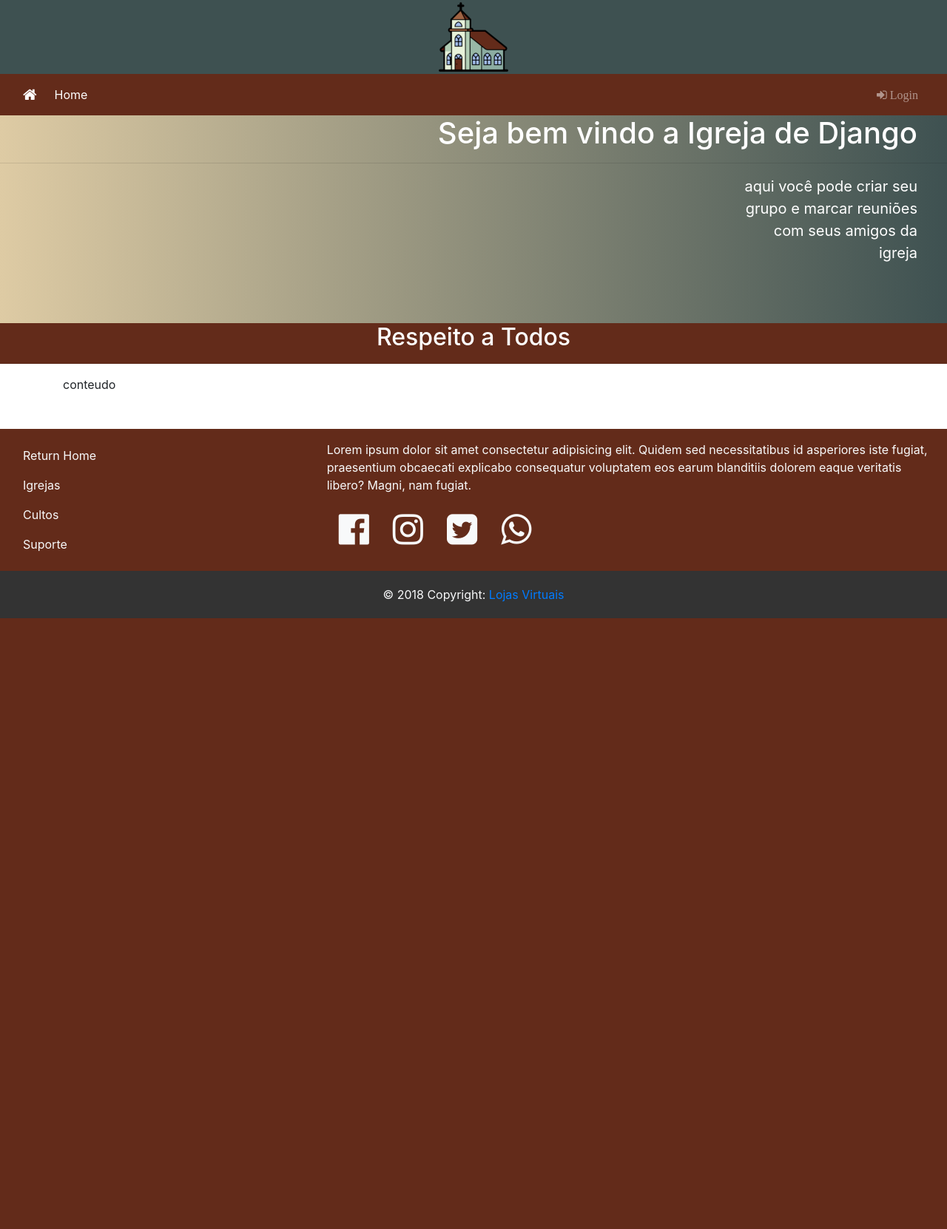
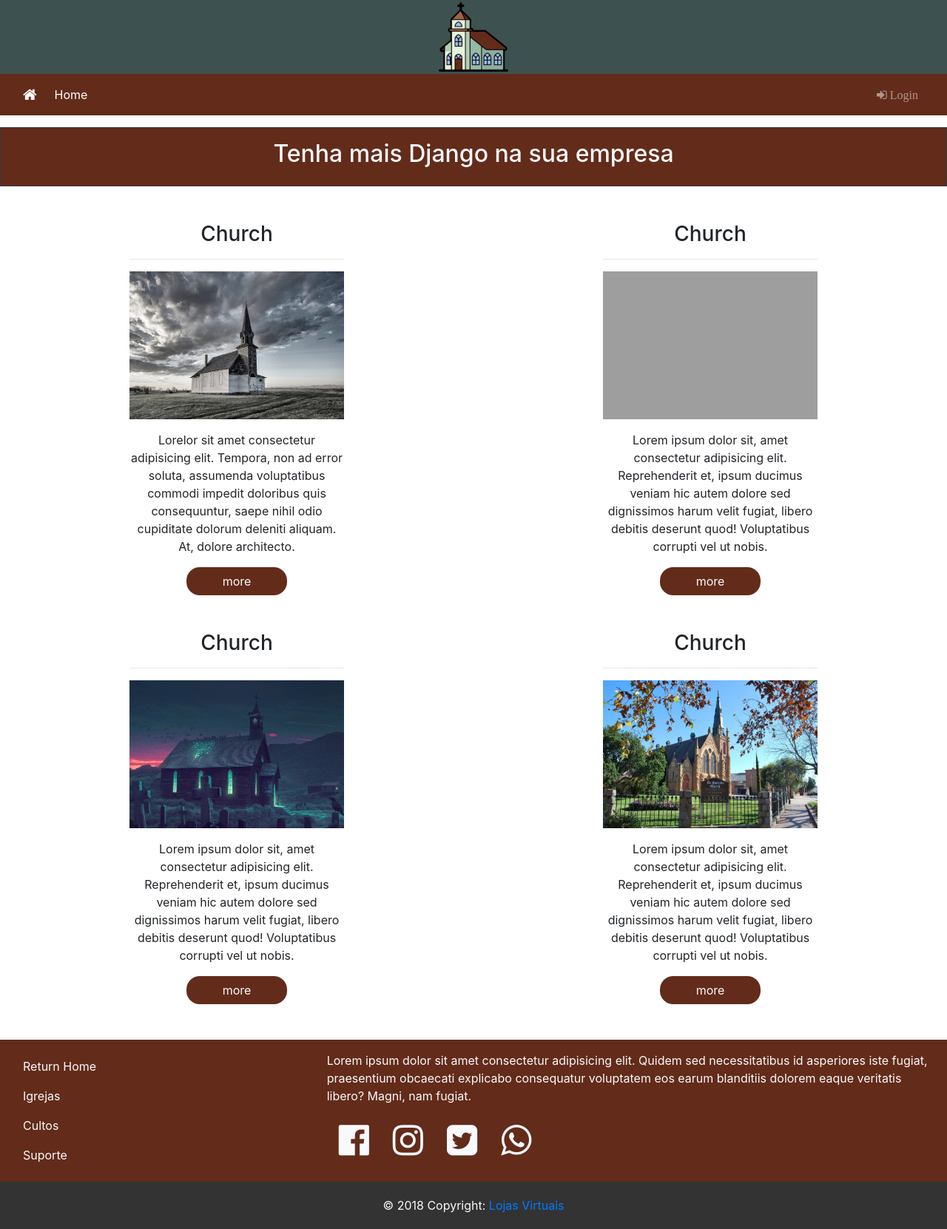
Before and after one commit to FelipeNascimento0/igreja, a Django app: template paginas/templates/paginas/home.html in a window 1280 px wide. Shown: the whole page at 74% size. Before the commit the page ends 836 px from the top, so only its background shows below. Run offline with Django 3.2, Linux system fonts and the light colour scheme; the template is opened without the code that fills it, so the values that code supplies are empty; some libraries are stand-ins or nearby versions; grey boxes are pictures that could not be loaded.

Commit message:
foram adiconados elementos novo a home

```diff
--- a/paginas/templates/paginas/home.html
+++ b/paginas/templates/paginas/home.html
@@ -8,32 +8,49 @@
 
 {% block destaque %}
 
-<section style="padding-bottom: 200px; background-image: linear-gradient(to right, #DECBA4, #3E5151)">
-    <div>
-        <h1 style="text-align: right; margin-right: 40px; color: white;">
-            Seja bem vindo a Igreja de Django
-        </h1>
-        <hr>
-        <div style="float: right;">
-            <p style="text-align: right; width: 250px; margin-right: 40px; font-size: 20px; color: white;">
-                aqui você pode criar seu grupo e marcar reuniões com seus amigos da igreja
-            </p>
+<div class="container-fluid border border-dark p-3 mt-3 text-center" style="background-color: #632b1a;">
+    <div class="text-light">
+        <h2>Tenha mais Django na sua empresa</h2>
+    </div>
+
+</div>
+
+
+
+
+<div class="container-fluid mt-3">
+    <div class="row mt-5">
+        <div class="col-3  mx-auto text-center">
+             <h3>Church</h3><hr>
+            <img src="{% static 'img/church-1.jpg' %}" alt="" class="img-fluid " style="width: 300px; height: 200px;">
+            <p class="mt-3">Lorelor sit amet consectetur adipisicing elit. Tempora, non ad error soluta, assumenda voluptatibus commodi impedit doloribus quis consequuntur, saepe nihil odio cupiditate dolorum deleniti aliquam. At, dolore architecto.</p>
+            <button type="button" class="btn text-light text-center px-5 " style="background-color:#632b1a ; border-radius: 18px;">more</button>
+        </div>
+        <div class="col-3  mx-auto text-center">
+            <h3>Church</h3><hr>
+            <img src="{% static 'img/igreja-home.jpg' %}" alt="" class="img-fluid " style="width: 300px; height: 200px;">
+            <p class="mt-3">Lorem ipsum dolor sit, amet consectetur adipisicing elit. Reprehenderit et, ipsum ducimus veniam hic autem dolore sed dignissimos harum velit fugiat, libero debitis deserunt quod! Voluptatibus corrupti vel ut nobis.</p>
+            <button type="button" class="btn text-light text-center px-5 " style="background-color:#632b1a ; border-radius: 18px;">more</button>
         </div>
     </div>
+    <div class="row mt-5">
+        <div class="col-3  mx-auto text-center">
+            <h3>Church</h3><hr>
+            <img src="{% static 'img/church-nini.jpg' %}" alt="" class="img-fluid " style="width: 300px; height: 200px;">
+            <p class="mt-3">Lorem ipsum dolor sit, amet consectetur adipisicing elit. Reprehenderit et, ipsum ducimus veniam hic autem dolore sed dignissimos harum velit fugiat, libero debitis deserunt quod! Voluptatibus corrupti vel ut nobis.</p>
+            <button type="button" class="btn text-light text-center px-5  " style="background-color:#632b1a ; border-radius: 18px;">more</button>
+        </div>
+        <div class="col-3  mx-auto text-center">
+            <h3>Church</h3><hr>
+            <img src="{% static 'img/church-england.jpg' %}" alt="" class="img-fluid " style="width: 300px; height: 200px;">
+            <p class="mt-3">Lorem ipsum dolor sit, amet consectetur adipisicing elit. Reprehenderit et, ipsum ducimus veniam hic autem dolore sed dignissimos harum velit fugiat, libero debitis deserunt quod! Voluptatibus corrupti vel ut nobis.</p>
+            <button type="button" class="btn text-light text-center px-5 " style="background-color:#632b1a ; border-radius: 18px;">more</button>
+        </div>
+    </div>
+</div>
 
-</section>
-<section >
-    <div  style="background-color: #632b1a; color: white;">
-        <h2 style="text-align: center;">
-            Respeito a Todos
-        </h2><hr>
-    </div>
-</section>
-<section>
-    <div>
-
-    </div>
-</section>
 
 
 {% endblock %}
+{% block conteudo %}
+{% endblock %}
```
Also changed, not shown: db.sqlite3, static/img/church-england.jpg (added).
